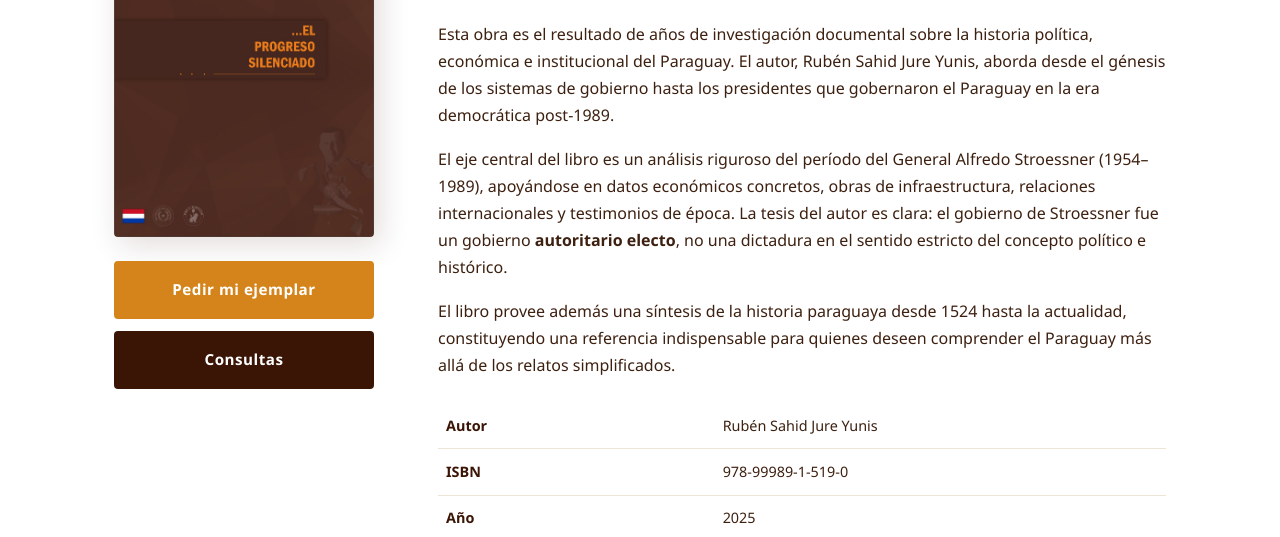
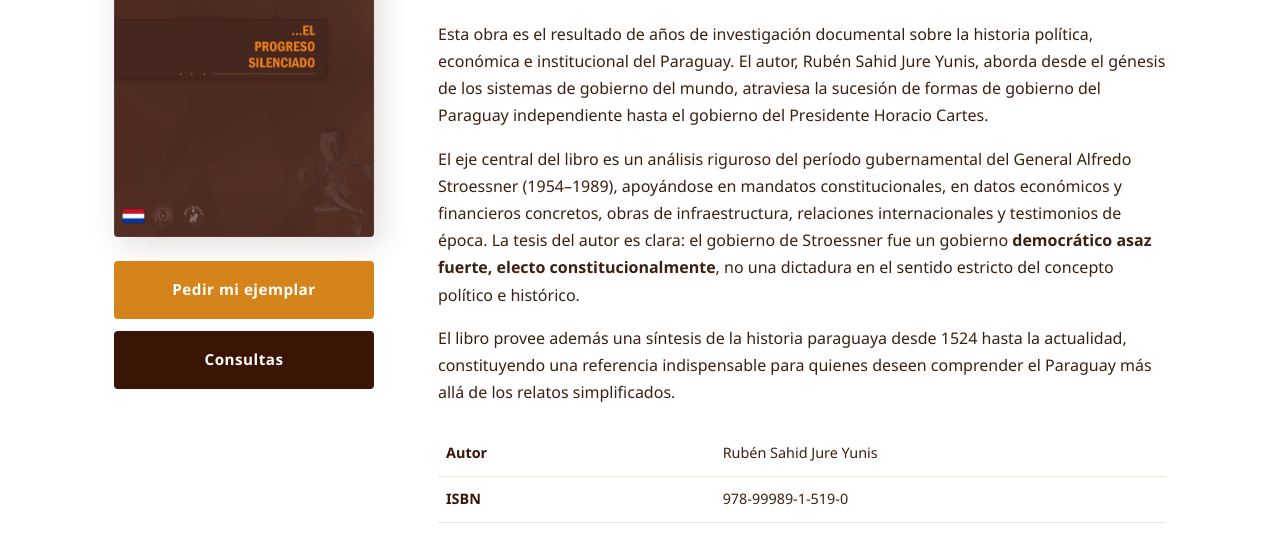
Before and after one commit to Sullak/web-el-electo, an Eleventy site: page el-libro.njk in a window 1280 px wide. Shown: the part 549-1086 px from the top of the page. Built offline with nearby package versions, Linux system fonts and the light colour scheme; Eleventy itself is replaced by a stand-in of ours; files that its build step writes are made by us from their sources; a script that the page names is missing.

Commit message:
correcciones el libro

```diff
--- a/el-libro.njk
+++ b/el-libro.njk
@@ -69,13 +69,14 @@ navSection: el-libro
         <p>
           Esta obra es el resultado de años de investigación documental sobre la historia política, económica
           e institucional del Paraguay. El autor, Rubén Sahid Jure Yunis, aborda desde el génesis de los
-          sistemas de gobierno hasta los presidentes que gobernaron el Paraguay en la era democrática post-1989.
+          sistemas de gobierno del mundo, atraviesa la sucesión de formas de gobierno del Paraguay independiente
+          hasta el gobierno del Presidente Horacio Cartes.
         </p>
         <p>
-          El eje central del libro es un análisis riguroso del período del General Alfredo Stroessner
-          (1954–1989), apoyándose en datos económicos concretos, obras de infraestructura, relaciones
+          El eje central del libro es un análisis riguroso del período gubernamental del General Alfredo Stroessner
+          (1954–1989), apoyándose en mandatos constitucionales, en datos económicos y financieros concretos, obras de infraestructura, relaciones
           internacionales y testimonios de época. La tesis del autor es clara: el gobierno de Stroessner
-          fue un gobierno <strong>autoritario electo</strong>, no una dictadura en el sentido estricto
+          fue un gobierno <strong>democrático asaz fuerte, electo constitucionalmente</strong>, no una dictadura en el sentido estricto
           del concepto político e histórico.
         </p>
         <p>
--- a/index.njk
+++ b/index.njk
@@ -60,7 +60,7 @@ navSection: inicio
         <p class="hero-description">
           Una investigación documental rigurosa sobre la historia política, económica e institucional del Paraguay.
           Una visión que cuestiona el relato oficial y propone una lectura más precisa
-          sobre los periodos de gobierno del General Alfredo Stroessner: electo reiteradamente Presidente de la Repúblic, no dictador.
+          sobre los periodos de gobierno del General Alfredo Stroessner: electo reiteradamente Presidente de la República, no dictador.
         </p>
         <p class="hero-isbn">ISBN 978-99989-1-519-0 · 492 páginas · Impreso en Paraguay</p>
         <div class="hero-buttons">
```
